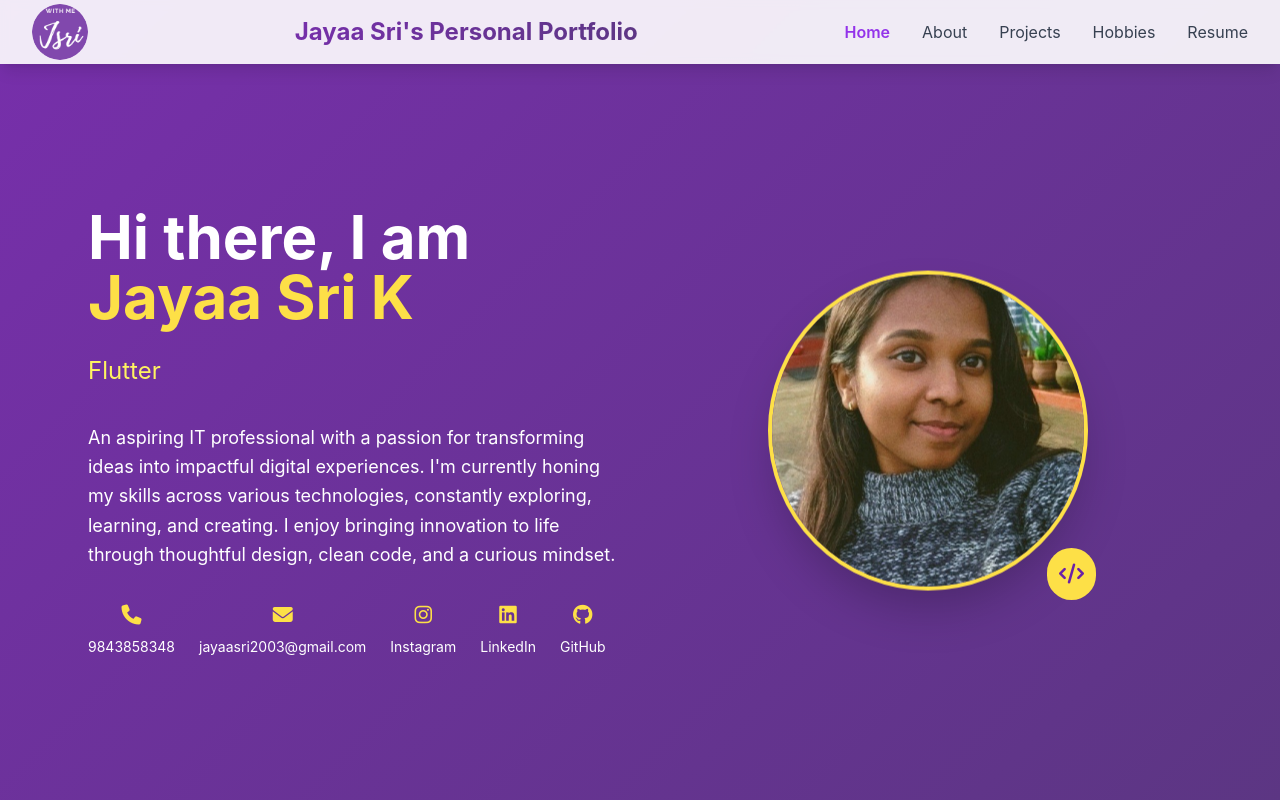
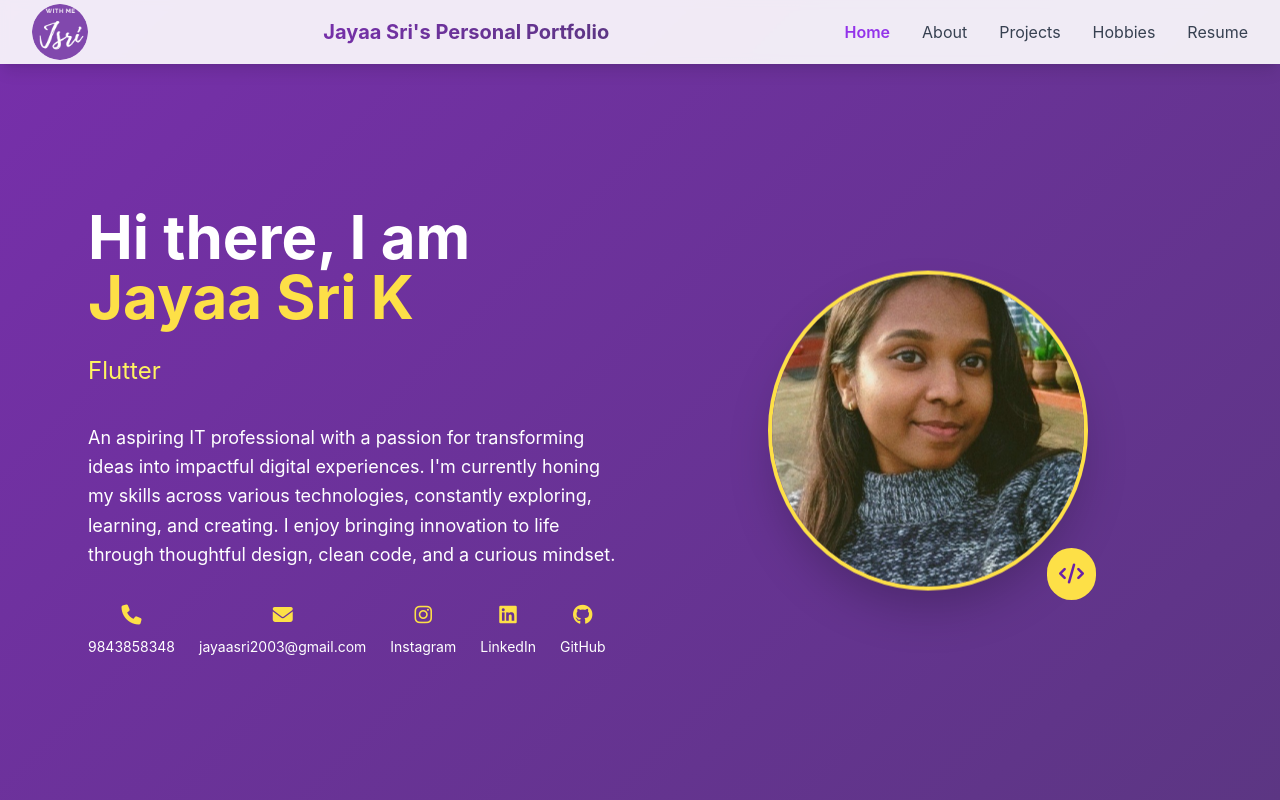
Before and after one commit to jayaasri/jayaasri_portfolio, a React (Vite) app in the folder jaya-portfolio/: page / in a window 1280 px wide. Shown: the top 800 px of the page. Built offline with nearby package versions, Linux system fonts and the light colour scheme.

Commit message:
Update Navbar.jsx

```diff
--- a/jaya-portfolio/src/components/Navbar.jsx
+++ b/jaya-portfolio/src/components/Navbar.jsx
@@ -17,7 +17,7 @@ function Navbar({ activeSection, setActiveSection }) {
                     alt="Jsri Logo"
                     className="h-14 w-14 rounded-full object-cover"
                     />
-                        <div data-name="logo" className="text-2xl font-bold class1">
+                        <div data-name="logo" className="text-xl font-bold class1">
                             Jayaa Sri's Personal Portfolio
                         </div>
 
```
